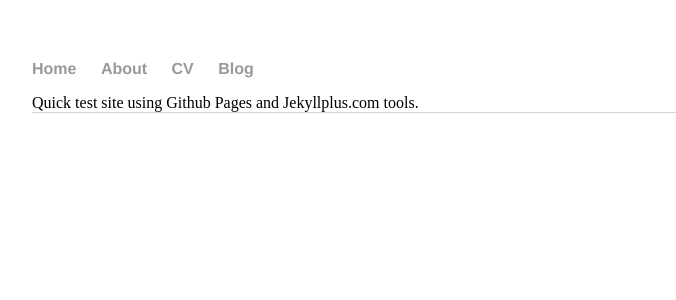
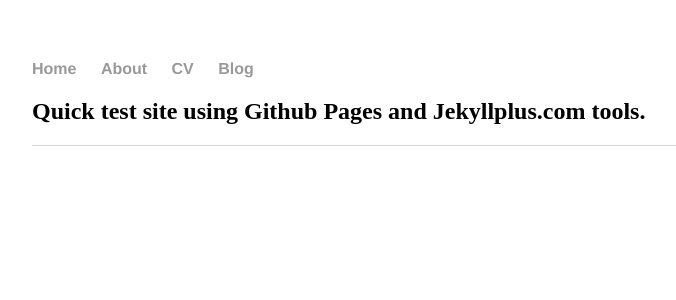
Before and after one commit to karlfun/karlfun.github.io, a Jekyll site: the page built from about/index.html, in a window 1280 px wide. Shown: the top 300 px of the page, without its empty margins (160-836 px from the left). Built offline with Jekyll 4.4.1, drawn with Linux system fonts in a browser that asks for light colours.

Commit message:
add h2 tags

```diff
--- a/about/index.html
+++ b/about/index.html
@@ -3,4 +3,4 @@ title: About this site
 layout: default
 ---
 
-Quick test site using Github Pages and Jekyllplus.com tools.
+<h2>Quick test site using Github Pages and Jekyllplus.com tools.</h2>
```
